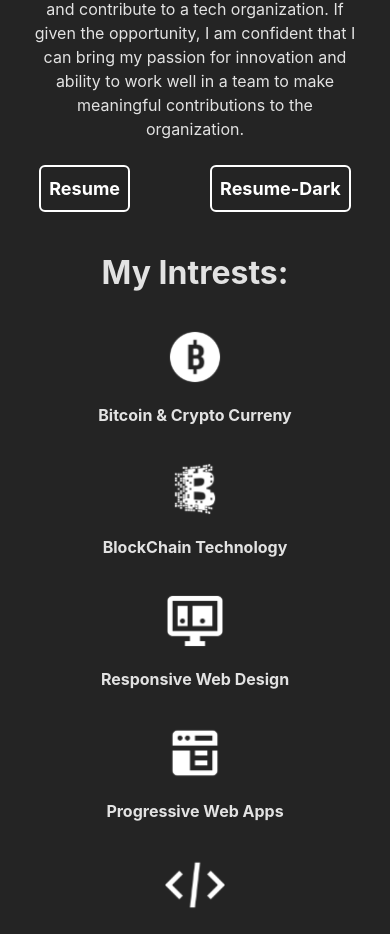
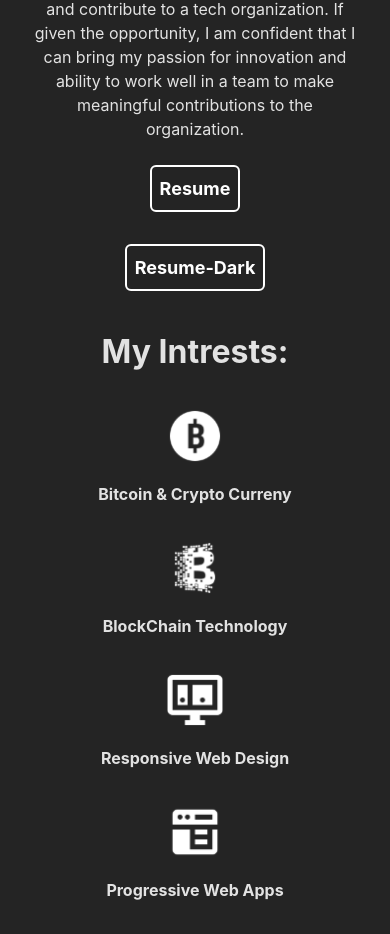
Before and after one commit to James-Frown/New-Portfolio, a React (Vite) app: page /about in a window 390 px wide. Shown: the part 815-1749 px from the top of the page. Built offline with nearby package versions, Linux system fonts and the light colour scheme.

Commit message:
Latest Changes

```diff
--- a/src/pages/aboutPage/summery.css
+++ b/src/pages/aboutPage/summery.css
@@ -108,15 +108,15 @@
     }
     .cta__wrapper {
         display: flex;
-        flex-direction: row;
+        flex-direction: column;
         justify-content: center;
         align-items: center;
-        gap: 2rem;
+        gap: 1rem;
         padding-top: 1.5rem;
     }
     .cta_spacing {
-        padding-left: 0.5rem;
-        padding-right: 0.5rem;
+        padding-left: 0rem;
+        padding-right: 0rem;
     }
     .cta__button {
         background-color: #242424;
```
